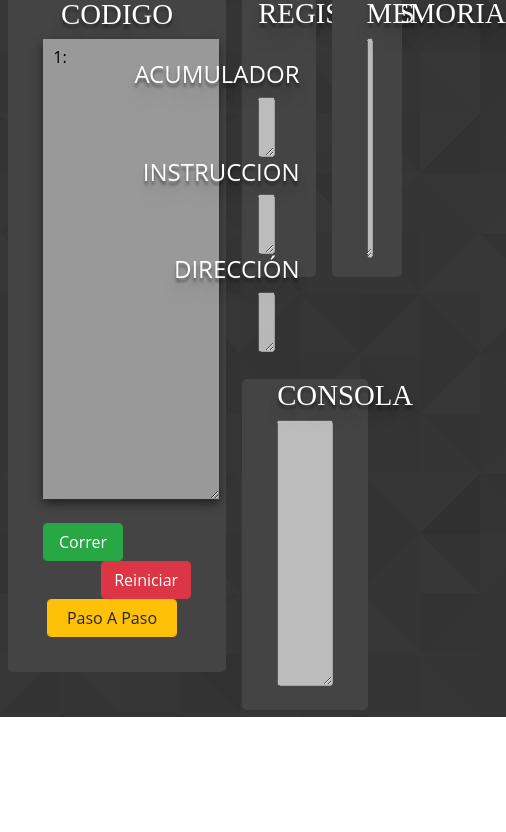
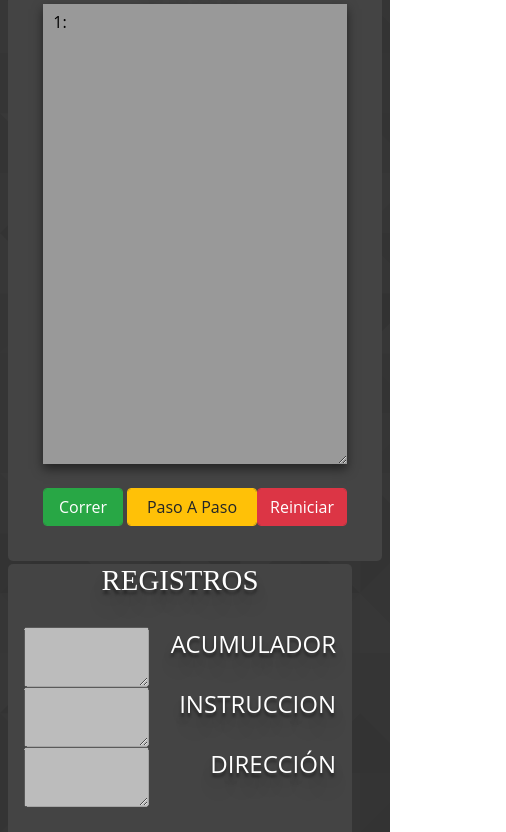
Before and after one commit to jossafer96/Simulador_Arq, a plain HTML site: page index.html in a window 390 px wide. Shown: the part 127-959 px from the top of the page, 506 px wide, since content can reach past the window. Before the commit the page ends 844 px from the top, so only its background shows below. Drawn offline with Linux system fonts and the light colour scheme; a web font is replaced by a local one.

Commit message:
responsive

```diff
--- a/index.html
+++ b/index.html
@@ -6,7 +6,7 @@
   <meta name="viewport" content="width=device-width, initial-scale=1.0">
   <meta http-equiv="X-UA-Compatible" content="ie=edge">
   <title>CatraComputer</title>
-  <link rel="stylesheet" href="css/bootstrap.min.css">
+  <link rel="stylesheet" href="css/bootstrap.css">
   <link rel="stylesheet" href="css/custom.css">
   <link href='./css/fonts/cyrillic.css' rel='stylesheet' type='text/css'>
   <link href='./css/fonts/latin.css' rel='stylesheet' type='text/css'>
@@ -17,7 +17,7 @@
   <div class="overlay" style="max-height: 100vh">
     <h1>CatraComputer</h1>
     <div class="row p-2" style="margin: 0px; min-height: 65vh">
-      <div class="box col-7 mr-3" style="padding-top: 0; min-height: 40%;">
+      <div class="box col-lg-7 col-md-12  mr-3" style="padding-top: 0; min-height: 40%;">
         <h3>CODIGO</h3>
         <div class="editor">
           <textarea name="" id="codigo" style="width: 90%"></textarea>
@@ -27,8 +27,8 @@
         <button id="limpiar" class="form-control button btn btn-danger " style="float: right; width: 90px;">Reiniciar </button>
         <button id="paso" class="form-control button btn btn-warning ml-1" style="float: left;width: 130px;">Paso A Paso</button>
       </div>
-      <div class="col-5 row" style="min-height: 100%">
-        <div class="col-7 p-0" >
+      <div class="col-lg-5 row col-md-12" style="min-height: 100%">
+        <div class="col-lg-7 col-md-6  p-0" >
           <div class="box pr-3 pl-3" style="padding-top: 0; height: 280px;" id="registros">
             <h3 style="margin-bottom: 30px;">REGISTROS</h3>
             <h4 style="float: right;">ACUMULADOR</h4>
@@ -39,7 +39,7 @@
             <textarea id="linea" class="texta" disabled></textarea>
           </div>
         </div>
-        <div class="col-5 pl-3 pr-0" >
+        <div class="col-lg-5 col-md-6  pl-3 pr-0" >
           <div class="box " style="padding-top: 0;height: 280px;">
             <h3>MEMORIA</h3>
             <textarea id="memoria" class="left" disabled></textarea>
```
Also changed, not shown: css/bootstrap.css.
